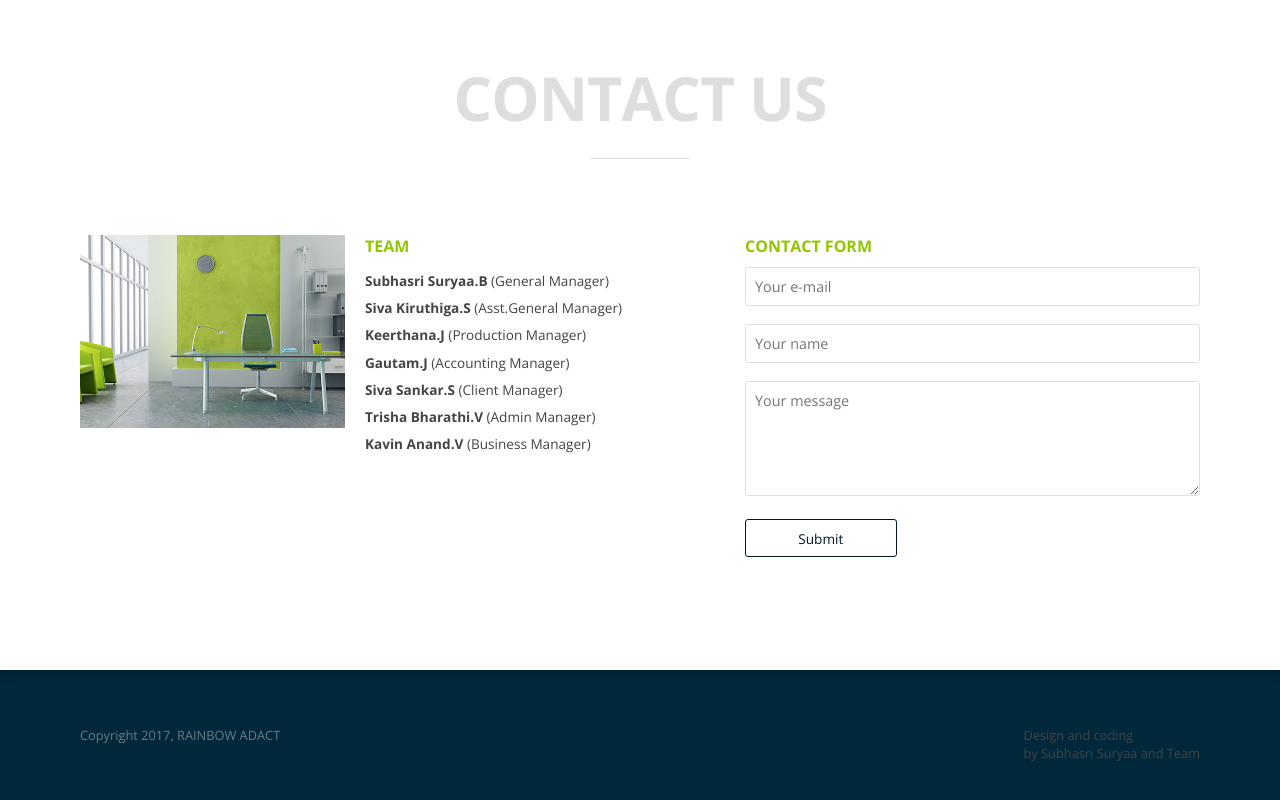
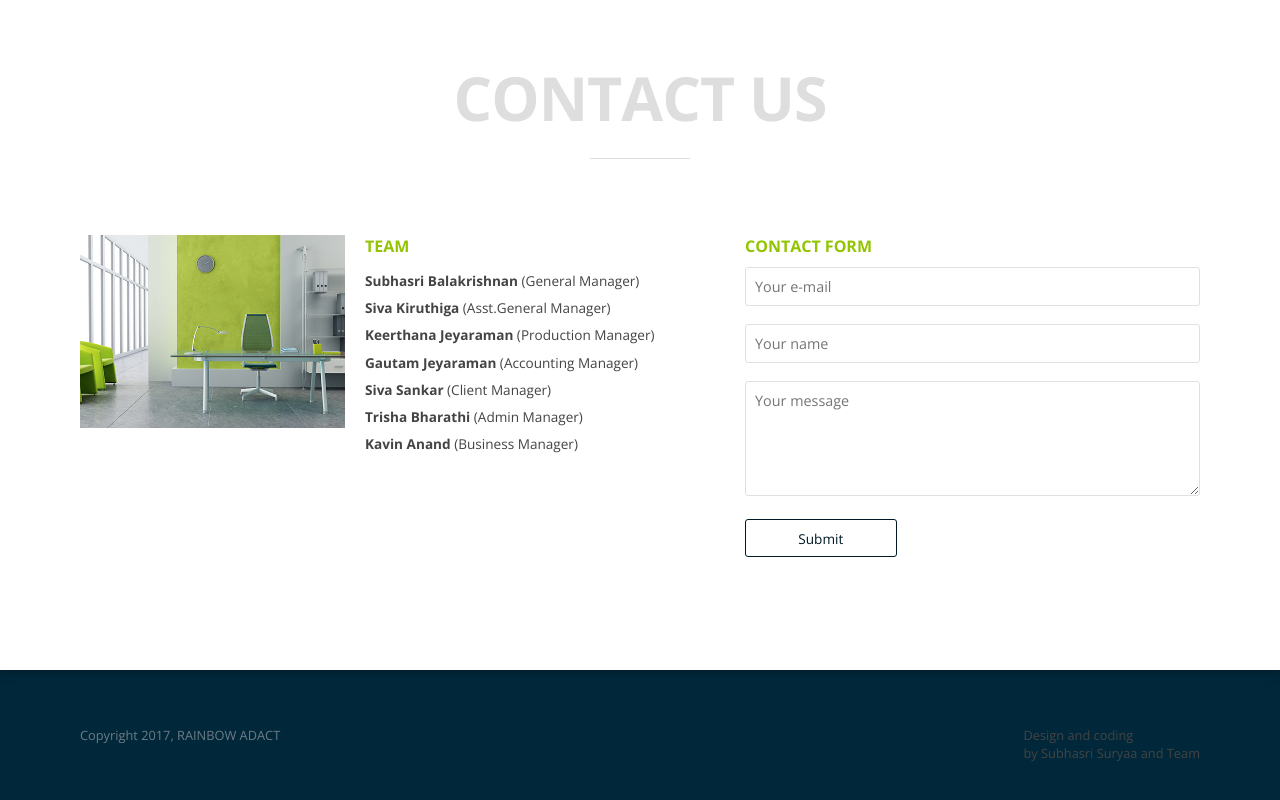
Before and after one commit to KeerthanaJeyaraman/rainbowadact.github.io, a plain HTML site: page index.html in a window 1280 px wide. Shown: the part 3992-4792 px from the top of the page. Drawn offline with nearby package versions, Linux system fonts and the light colour scheme.

Commit message:
Update index.html

```diff
--- a/index.html
+++ b/index.html
@@ -277,13 +277,13 @@
                   <div class="s-12 m-12 l-4 margin-bottom right-align">
                      <h3>Team</h3>
                      <address>
-                        <p><strong>Subhasri Suryaa.B</strong> (General Manager)</p>
-                        <p><strong>Siva Kiruthiga.S</strong> (Asst.General Manager)</p>
-                        <p><strong>Keerthana.J</strong> (Production Manager)</p>
-                        <p><strong>Gautam.J</strong> (Accounting Manager)</p>
-                        <p><strong>Siva Sankar.S</strong> (Client Manager)</p>
-                        <p><strong>Trisha Bharathi.V</strong> (Admin Manager)</p>
-                        <p><strong>Kavin Anand.V</strong> (Business Manager)</p>
+                        <p><strong>Subhasri Balakrishnan </strong> (General Manager)</p>
+                        <p><strong>Siva Kiruthiga </strong> (Asst.General Manager)</p>
+                        <p><strong>Keerthana Jeyaraman</strong> (Production Manager)</p>
+                        <p><strong>Gautam Jeyaraman</strong> (Accounting Manager)</p>
+                        <p><strong>Siva Sankar </strong> (Client Manager)</p>
+                        <p><strong>Trisha Bharathi </strong> (Admin Manager)</p>
+                        <p><strong>Kavin Anand</strong> (Business Manager)</p>
                      </address>
                      <br />
                   </div>
```
